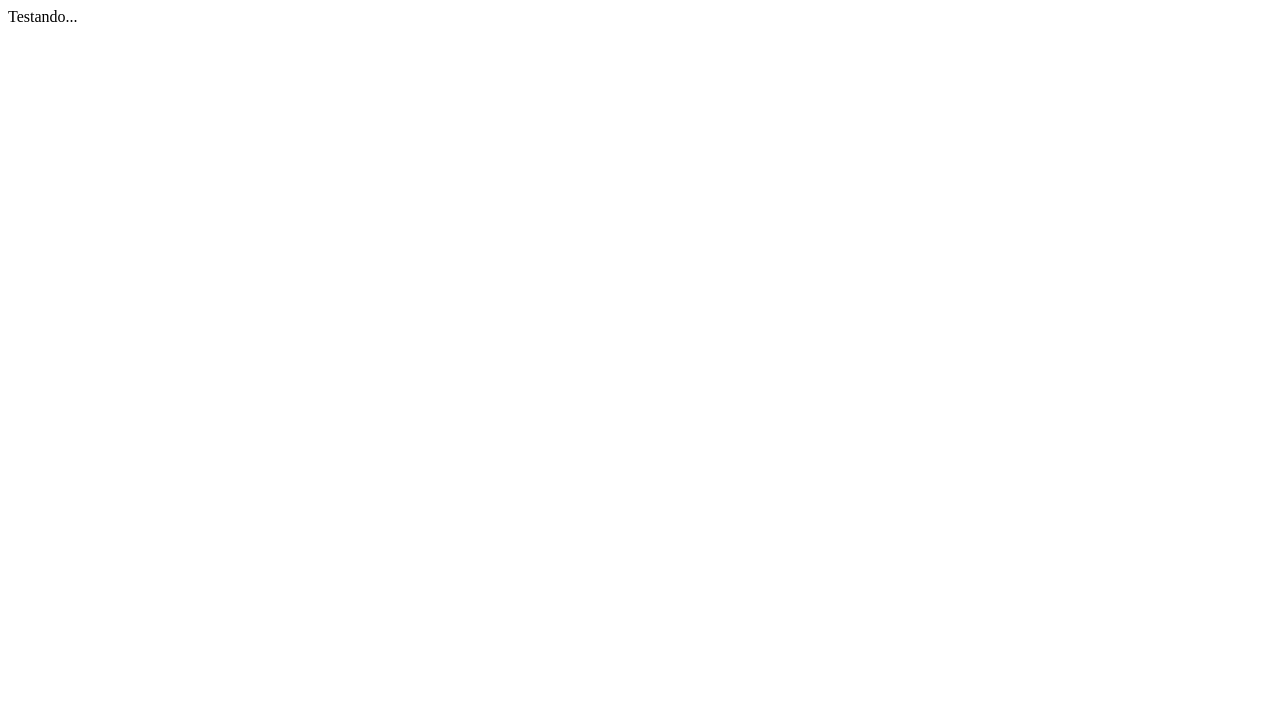
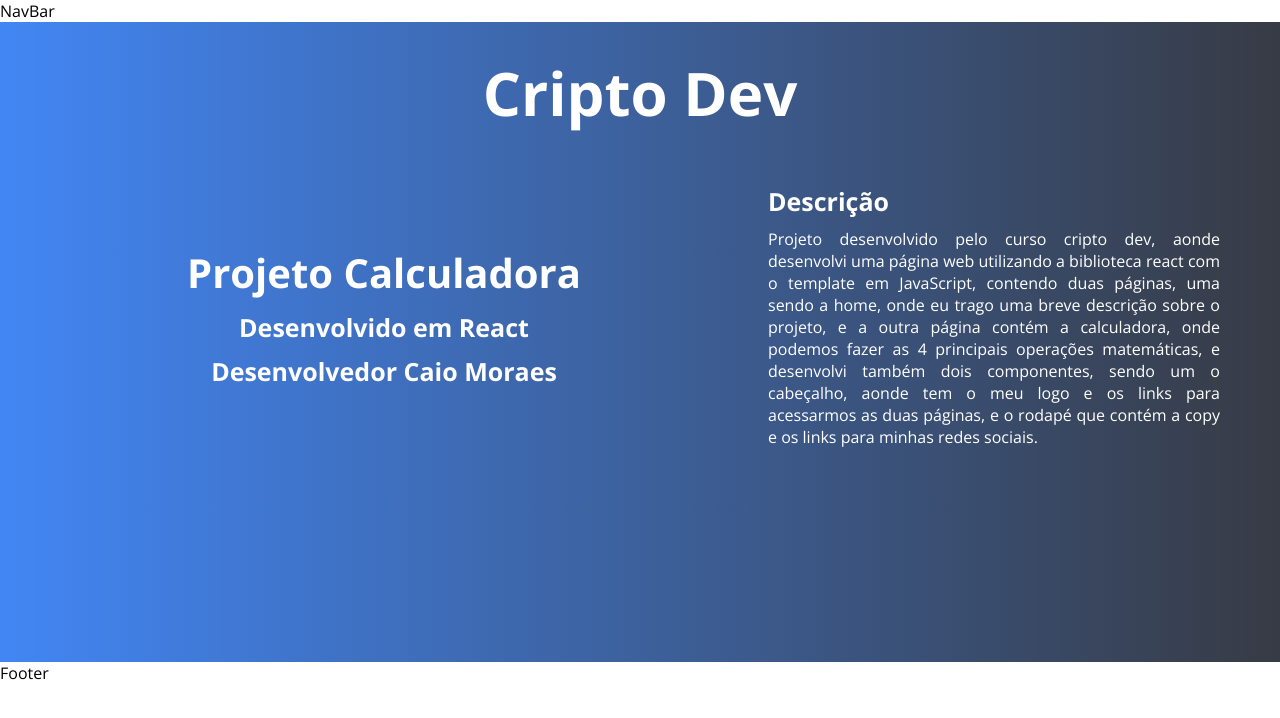
Before and after one commit to caioDesenvMoraes/criptodev-calculator, a React (Create React App) app: page / in a window 1280 px wide. Shown: the top 718 px of the page. Built offline with nearby package versions, Linux system fonts and the light colour scheme.

Commit message:
development home

```diff
--- a/package.json
+++ b/package.json
@@ -8,6 +8,7 @@
     "@testing-library/user-event": "^13.5.0",
     "react": "^18.0.0",
     "react-dom": "^18.0.0",
+    "react-router-dom": "^6.3.0",
     "react-scripts": "5.0.1",
     "web-vitals": "^2.1.4"
   },
--- a/src/App.js
+++ b/src/App.js
@@ -1,9 +1,8 @@
 import React from "react"
+import Router from "./routes"
 
 const App = () => {
-  return(
-    <div>Testando...</div>
-  )
+  return <Router/>
 }
 
 export default App
--- /dev/null
+++ b/src/globalStyles.css
@@ -0,0 +1,10 @@
+@import url('https://fonts.googleapis.com/css2?family=Open+Sans:ital,wght@0,300;0,400;0,500;0,600;0,700;0,800;1,300&display=swap');
+
+* {
+    margin: 0;
+    padding: 0;
+}
+
+body {
+    font-family: 'Open Sans', sans-serif;
+}
--- a/src/index.js
+++ b/src/index.js
@@ -2,6 +2,7 @@ import React from 'react';
 import ReactDOM from 'react-dom/client';
 import App from './App';
 import reportWebVitals from './reportWebVitals';
+import "./globalStyles.css"
 
 const root = ReactDOM.createRoot(document.getElementById('root'));
 root.render(
--- /dev/null
+++ b/src/routes.js
@@ -0,0 +1,20 @@
+import React from "react"
+import { BrowserRouter, Routes, Route } from "react-router-dom"
+
+import Err from "./views/Err/Err"
+import Home from "./views/Home/Home"
+import Calculator from "./views/Calculator/Calculator"
+
+const Router = () => {
+    return(
+        <BrowserRouter>
+            <Routes>
+                <Route path="*" element={ <Err/> }/>
+                <Route path="/" element={ <Home/> }/>
+                <Route path="/calculator" element={ <Calculator/> }/>
+            </Routes>
+        </BrowserRouter>
+    )
+}
+
+export default Router
--- a/src/views/Home/Home.css
+++ b/src/views/Home/Home.css
@@ -0,0 +1,52 @@
+.container {
+    width: 100%;
+    height: 80vh;
+    background: #373B44;
+    background: -webkit-linear-gradient(to right, #4286f4, #373B44);
+    background: linear-gradient(to right, #4286f4, #373B44);
+    color: #fff;
+}
+
+.container h1 {
+    text-align: center;
+    padding-top: 30px;
+    margin-bottom: 50px;
+    font-size: 60px;
+}
+
+.content {
+    display: flex;
+    justify-content: center;
+    align-items: center;
+}
+
+.content .info {
+    width: 60%;
+    display: flex;
+    flex-direction: column;
+    justify-content: center;
+    align-items: center;
+}
+
+.content .info h2 {
+    font-size: 40px;
+}
+
+.content .info h3 {
+    margin-top: 10px;
+    font-size: 25px;
+}
+
+.content .about {
+    width: 40%;
+}
+
+.content .about h2 {
+    margin-bottom: 10px;
+    font-size: 25px;
+}
+
+.content .about p {
+    text-align: justify;
+    margin-right: 60px;
+}
--- a/src/views/Home/Home.jsx
+++ b/src/views/Home/Home.jsx
@@ -1,10 +1,38 @@
 import React from "react"
+
+import NavBar from "../../components/NavBar/NavBar"
+import Footer from "../../components/Footer/Footer"
 
 import "./Home.css"
 
 const Home = () => {
     return (
-        <div>Home</div>
+        <>
+            <NavBar/>
+            <div className="container">
+                <h1>Cripto Dev</h1>
+                <div className="content">
+                    <div className="info">
+                        <h2>Projeto Calculadora</h2>
+                        <h3>Desenvolvido em React</h3>
+                        <h3>Desenvolvedor Caio Moraes</h3>
+                    </div>
+                    <div className="about">
+                        <h2>Descrição</h2>
+                        <p>
+                            Projeto desenvolvido pelo curso cripto dev, aonde desenvolvi uma página web
+                            utilizando a biblioteca react com o template em JavaScript, contendo duas
+                            páginas, uma sendo a home, onde eu trago uma breve descrição sobre o projeto,
+                            e a outra página contém a calculadora, onde podemos fazer as 4 principais
+                            operações matemáticas, e desenvolvi também dois componentes, sendo um o
+                            cabeçalho, aonde tem o meu logo e os links para acessarmos as duas páginas,
+                            e o rodapé que contém a copy e os links para minhas redes sociais.
+                        </p>
+                    </div>
+                </div>
+            </div>
+            <Footer/>
+        </>
     )
 }
 
```
Also changed, not shown: 1 other file (tests, documents, lock files or other folders).
